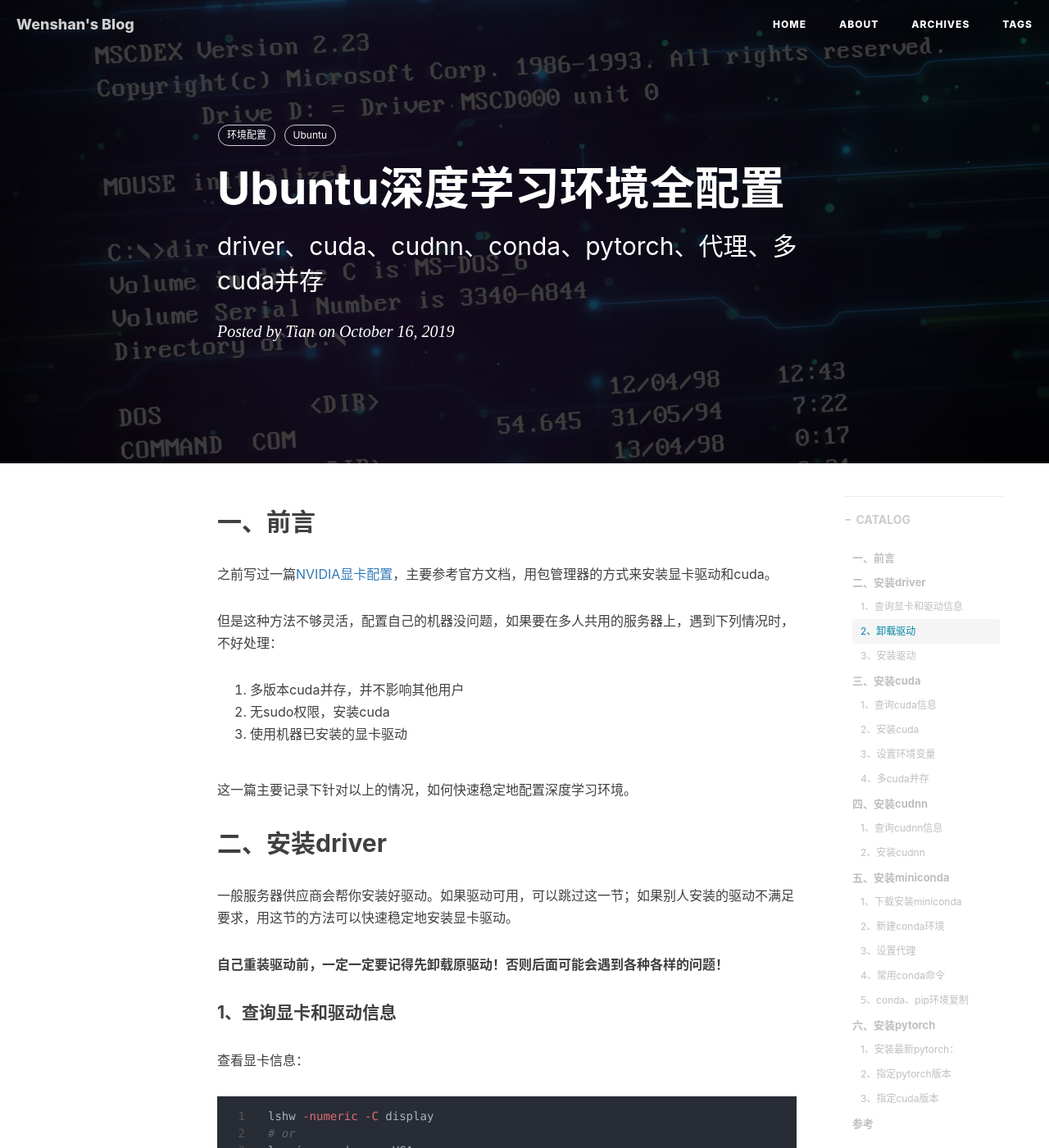
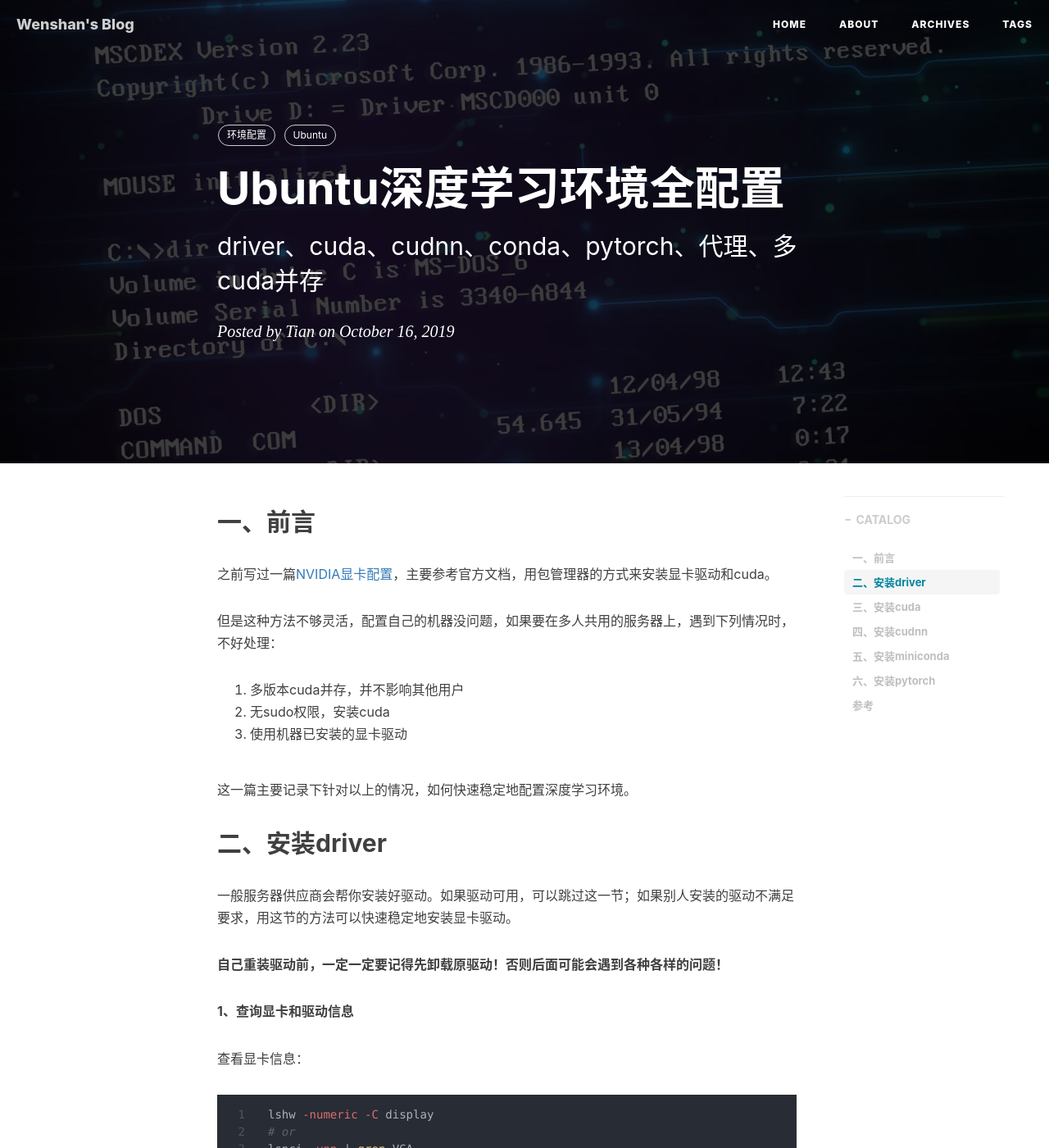
Before and after one commit to tianws/tianws.github.io, a Jekyll site: the page built from _posts/2019-10-16-cuda-dl-2.markdown, in a window 1280 px wide and 1400 px high. Shown: the whole window at 82% size. Built offline with Jekyll 4.4.1, drawn with Linux system fonts in a browser that asks for light colours; nearby versions of some CDN libraries; comment, search, counter and statistics services are not loaded; some of the changed text lies outside the part shown.

Commit message:
modify post 2019-10-16-cuda-dl-2

````diff
--- a/_posts/2019-10-16-cuda-dl-2.markdown
+++ b/_posts/2019-10-16-cuda-dl-2.markdown
@@ -32,7 +32,7 @@ typora-root-url: ../
 
 **自己重装驱动前，一定一定要记得先卸载原驱动！否则后面可能会遇到各种各样的问题！**
 
-#### 1、查询显卡和驱动信息
+**1、查询显卡和驱动信息**
 
 查看显卡信息：
 
@@ -58,7 +58,7 @@ nvidia-settings --version
 cat /proc/driver/nvidia/version
 ```
 
-#### 2、卸载驱动
+**2、卸载驱动**
 
 驱动兼容性列表：
 
@@ -79,7 +79,7 @@ sudo apt-get autoremove
 
 确保驱动卸载干净后，可以安装我们的驱动了。（可用`nvidia-smi`测试驱动是否可调用）
 
-#### 3、安装驱动
+**3、安装驱动**
 
 [这篇文章](https://blog.csdn.net/tjuyanming/article/details/80862290)总结的很好，安装驱动有三种方法：
 
@@ -146,7 +146,7 @@ sudo apt install nvidia-340
 
 [官方文档](https://docs.nvidia.com/cuda/cuda-installation-guide-linux/index.html)推荐用包管理器安装，但是为了解决前言中列出的问题，本文推荐用runfile包安装。
 
-#### 1、查询cuda信息
+**1、查询cuda信息**
 
 查询cuda版本：
 
@@ -178,7 +178,7 @@ sudo apt-get --purge remove cuda
 sudo apt-get autoremove
 ```
 
-#### 2、安装cuda
+**2、安装cuda**
 
 （1）下载cuda
 
@@ -195,7 +195,7 @@ sh cuda_xxx_linux.run
 1. 选择不安装驱动、安装cuda、不安装sample
 2. cuda安装目录自定义，但是如果安装到系统路径，需要sudo执行
 
-#### 3、设置环境变量
+**3、设置环境变量**
 
 将以下内容添加到`~/.bashrc`或者`~/.zshenv`中：
 
@@ -208,7 +208,7 @@ export LD_LIBRARY_PATH=/usr/local/cuda-10.0/lib${LD_LIBRARY_PATH:+:${LD_LIBRARY_
 
 `source`一下修改的文件，然后执行`nvcc -V`，看cuda是否配置成功。
 
-#### 4、多cuda并存
+**4、多cuda并存**
 
 多版本cuda的安装方法和上面一样，用runfile安装到另一个路径下即可。
 
@@ -216,7 +216,7 @@ export LD_LIBRARY_PATH=/usr/local/cuda-10.0/lib${LD_LIBRARY_PATH:+:${LD_LIBRARY_
 
 ## 四、安装cudnn
 
-#### 1、查询cudnn信息
+**1、查询cudnn信息**
 
 查询cudnn版本：
 
@@ -229,7 +229,7 @@ cat /usr/local/cuda/include/cudnn.h | grep CUDNN_MAJOR -A 2
 dpkg -l | grep cudnn
 ```
 
-#### 2、安装cudnn
+**2、安装cudnn**
 
 cudnn一样也有两种安装方式：
 
@@ -248,7 +248,7 @@ sudo chmod a+r /usr/local/cuda/include/cudnn.h/usr/local/cuda/lib64/libcudnn*
 
 ## 五、安装miniconda
 
-#### 1、下载安装miniconda
+**1、下载安装miniconda**
 
 [miniconda下载地址](https://docs.conda.io/en/latest/miniconda.html)
 
@@ -257,13 +257,13 @@ sudo chmod a+r /usr/local/cuda/include/cudnn.h/usr/local/cuda/lib64/libcudnn*
 bash Miniconda3-latest-Linux-x86_64.sh
 ```
 
-#### 2、新建conda环境
+**2、新建conda环境**
 
 ```bash
 conda create --name pytorch python=3.6
 ```
 
-#### 3、设置代理
+**3、设置代理**
 
 （1）设置conda代理：[清华conda镜像](https://mirror.tuna.tsinghua.edu.cn/help/anaconda/)
 
@@ -317,7 +317,7 @@ pip install -i https://pypi.tuna.tsinghua.edu.cn/simple some-package
 > # deb-src https://mirrors.tuna.tsinghua.edu.cn/ubuntu/ xenial-proposed main restricted universe multiverse
 > ```
 
-#### 4、常用conda命令
+**4、常用conda命令**
 
 ```bash
 # 获取版本号
@@ -350,7 +350,7 @@ conda create --name new_env_name --clone old_env_name
 conda remove --name your_env_name --all
 ```
 
-#### 5、conda、pip环境复制
+**5、conda、pip环境复制**
 
 ```bash
 # conda导出已有环境
@@ -374,7 +374,7 @@ pip install -r requirements.txt
 
 ## 六、安装pytorch
 
-#### 1、安装最新pytorch：
+**1、安装最新pytorch：**
 
 [官网链接](https://pytorch.org/)
 
@@ -382,13 +382,13 @@ pip install -r requirements.txt
 conda install pytorch torchvision cudatoolkit=10.1 -c pytorch
 ```
 
-#### 2、指定pytorch版本
+**2、指定pytorch版本:**
 
 ```bash
 conda install pytorch=1.0 torchvision cudatoolkit=10.1 -c pytorch
 ```
 
-#### 3、指定cuda版本
+**3、指定cuda版本：**
 
 ```bash
 conda install pytorch torchvision cudatoolkit=9.0 -c pytorch
````
